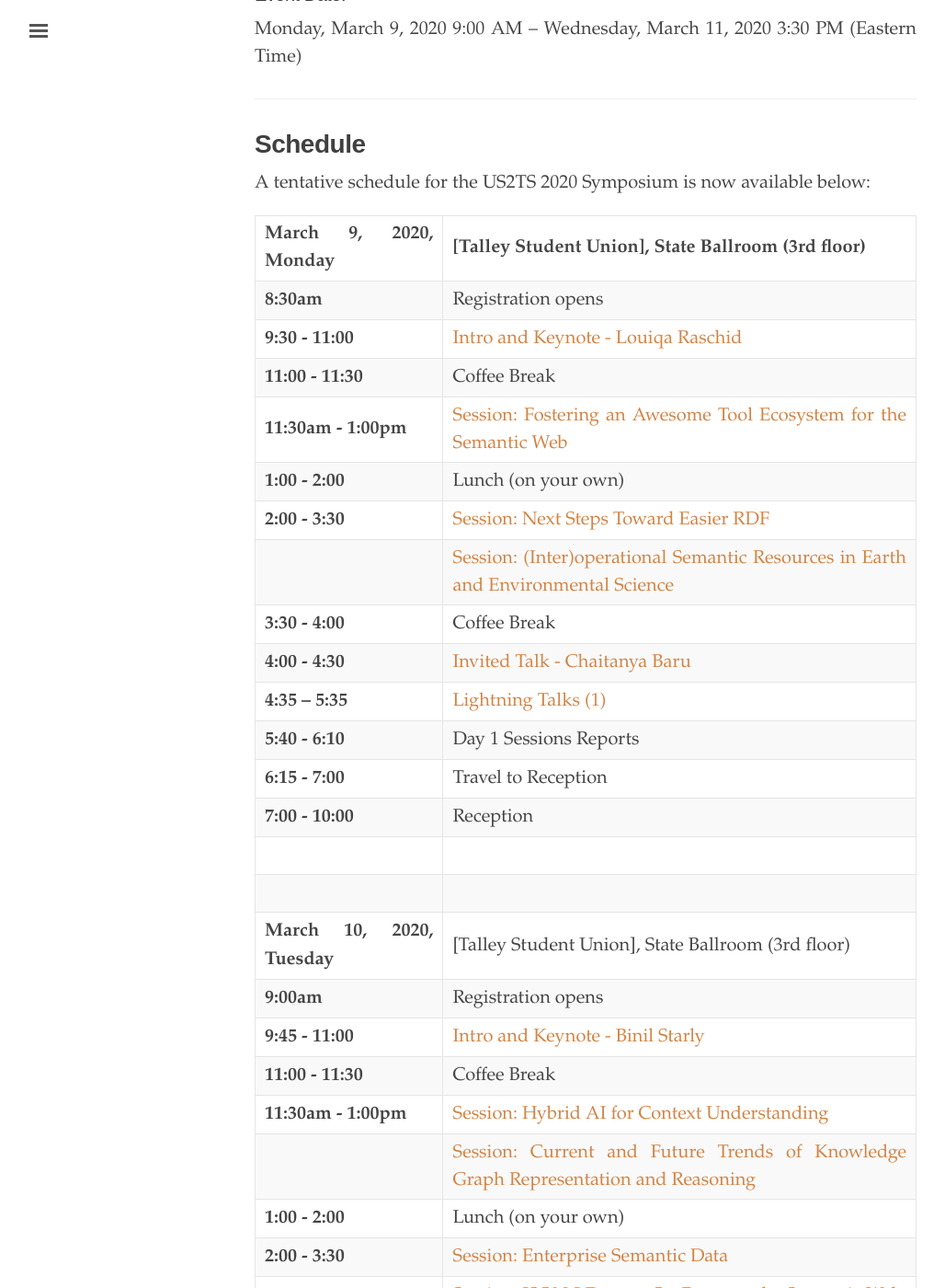
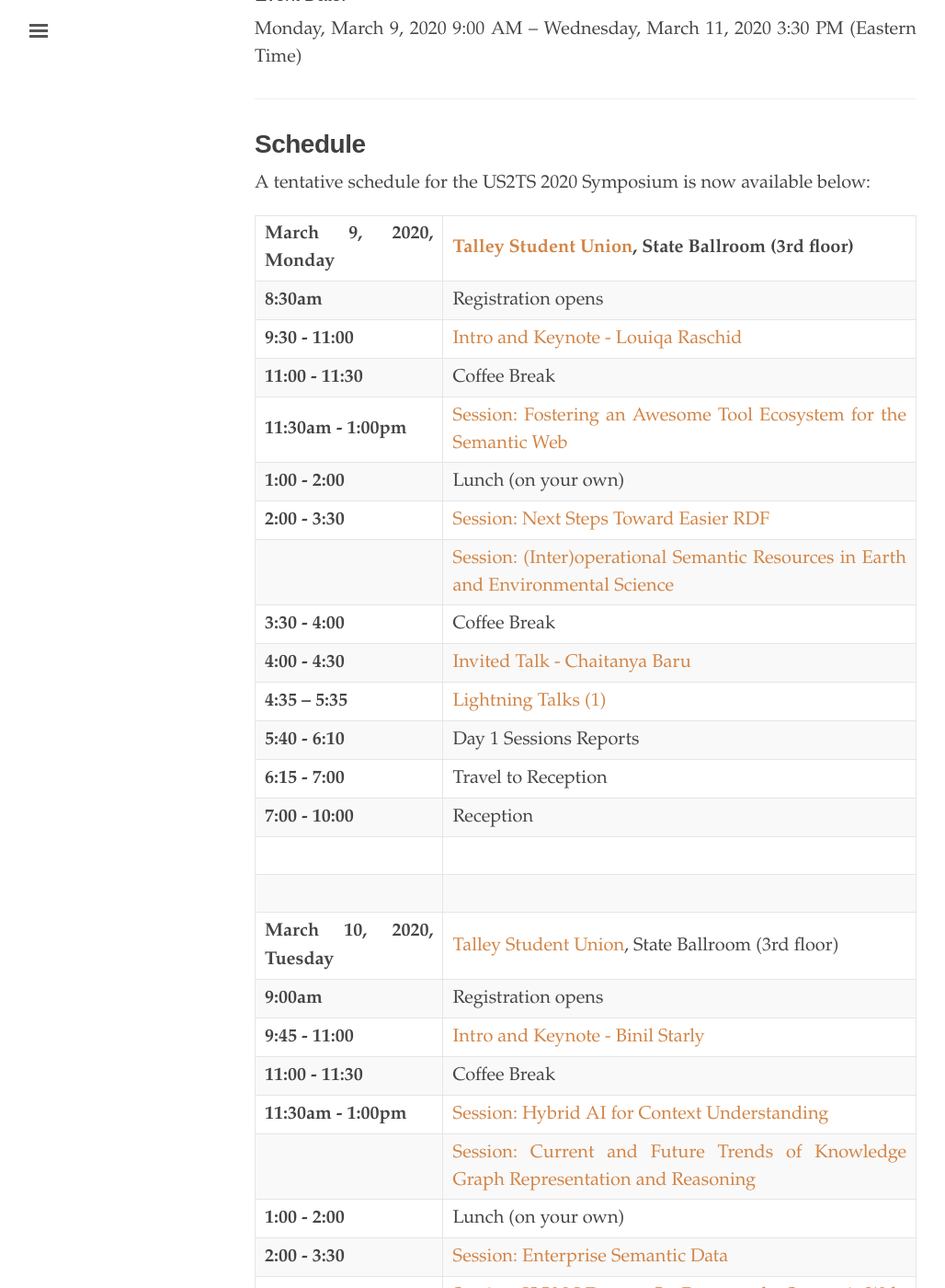
Before and after one commit to us2ts/us2ts.github.io, a Jekyll site: the page built from pages/program.md, in a window 1280 px wide and 1400 px high, scrolled down 393 px. Shown: the whole window at 92% size, without its empty margins (3-1031 px from the left). Built offline with Jekyll 4.4.1, drawn with Linux system fonts in a browser that asks for light colours; comment, search, counter and statistics services are not loaded; part of the change alters nothing that is shown; some of the changed text lies outside the part shown.

```diff
--- a/pages/program.md
+++ b/pages/program.md
@@ -20,7 +20,7 @@ Monday, March 9, 2020 9:00 AM -- Wednesday, March 11, 2020 3:30 PM (Eastern Time
 
 A tentative schedule for the US2TS 2020 Symposium is now available below:
 
-| **March 9, 2020, Monday** | [Talley Student Union], State Ballroom (3rd floor) |
+| **March 9, 2020, Monday** | [Talley Student Union](https://www.google.com/maps?q=2610+Cates+Ave+++Raleigh+NC+27607+US), State Ballroom (3rd floor) |
 | ------------- | ------------- |
 | **8:30am**      | Registration opens |
 | **9:30 - 11:00**  | [Intro and Keynote - Louiqa Raschid](https://us2ts.org/keynote-louiqa-raschid) |
@@ -37,7 +37,7 @@ A tentative schedule for the US2TS 2020 Symposium is now available below:
 | **7:00 - 10:00**  | Reception |
 |  |  |
 |  |  |
-| **March 10, 2020, Tuesday** | [Talley Student Union], State Ballroom (3rd floor) |
+| **March 10, 2020, Tuesday** | [Talley Student Union](https://www.google.com/maps?q=2610+Cates+Ave+++Raleigh+NC+27607+US), State Ballroom (3rd floor) |
 | ------------- | ------------- |
 | **9:00am**      | Registration opens |
 | **9:45 - 11:00**  | [Intro and Keynote - Binil Starly](https://us2ts.org/keynote-binil-starly)  |
@@ -54,7 +54,7 @@ A tentative schedule for the US2TS 2020 Symposium is now available below:
 | **6:45pm -**  | Dinner on your own |
 |  |  |
 |  |  |
-| **March 11, 2020, Wednesday** | [Hunt Library] |
+| **March 11, 2020, Wednesday** | [Hunt Library](https://www.lib.ncsu.edu/huntlibrary) |
 | ------------- | ------------- |
 | **9:45am - 11:00**  | [Intro and Keynote - Josh Shinavier](https://us2ts.org/keynote-joshua-shinavier)  |
 | **11:00 - 11:30**  | Coffee Break  |
@@ -209,6 +209,3 @@ A tentative schedule for the US2TS 2020 Symposium is now available below:
 ### [**NIH Common Fund Metabolomics Consortium People Portal: Build a research graph and portal with open source tools**](https://us2ts.org/lightning-talks#metabolomics)
 
 **Speakers:** Michael Conlon, University of Florida
-
-[Talley Student Union](https://www.google.com/maps?q=2610+Cates+Ave+++Raleigh+NC+27607+US)
-[Hunt Library](https://www.lib.ncsu.edu/huntlibrary)
```
